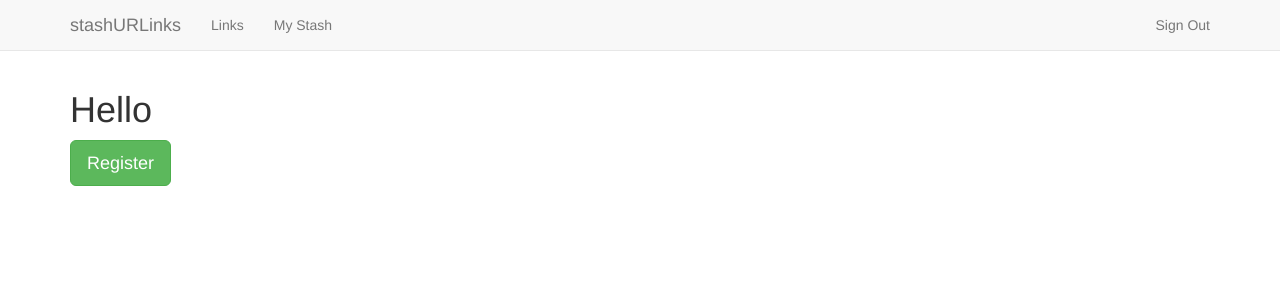
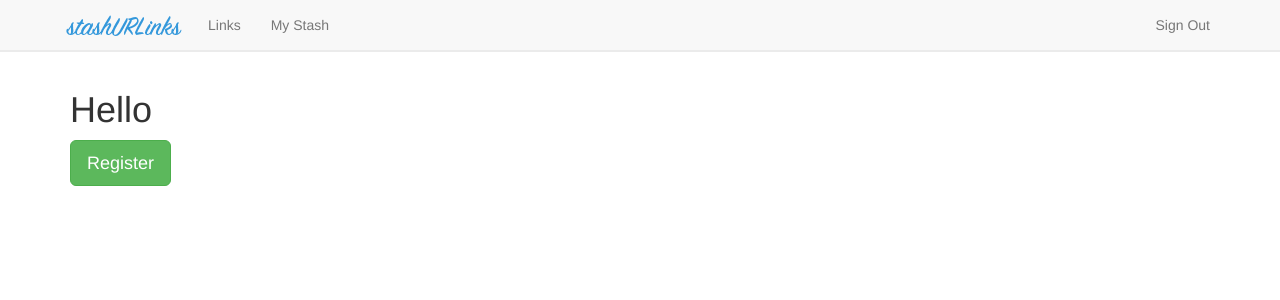
Before and after one commit to nikizh/stashurlinks, a Django app: page / in a window 1280 px wide. Shown: the top 300 px of the page. Run offline with Django 3.2, Linux system fonts and the light colour scheme; the visitor is signed in with stand-in values (Sample User, id 1); parts of the project's set-up code (start-up, migrations or seed data) failed here and were passed over; some libraries are stand-ins or nearby versions.

Commit message:
Minor UI changes

```diff
--- a/stashmarksProj/settings.py
+++ b/stashmarksProj/settings.py
@@ -117,5 +117,5 @@ LOGIN_REDIRECT_URL = '/mystash'
 SITE_ID = 2
 
 #auth
-ACCOUNT_EMAIL_REQUIRED = False
+ACCOUNT_EMAIL_REQUIRED = True
 ACCOUNT_EMAIL_VERIFICATION = "none"
--- a/static/css/style.css
+++ b/static/css/style.css
@@ -1,3 +1,14 @@
 body {
     padding-top: 70px;
 }
+
+.navbar-brand {
+    height: 50px;
+    padding: 9px 9px;
+    line-height: 32px;
+}
+
+.navbar-default {
+    background-color: rgba(248, 248, 248, 0.9);
+    border-bottom: 2px solid #EBEBEB;
+}
--- a/templates/stashmarksApp/base.html
+++ b/templates/stashmarksApp/base.html
@@ -45,7 +45,7 @@
             </button>
 
             <a class="navbar-brand" href="{% url 'index' %}">
-                stashURLinks
+                <img src="{% static 'images/logo.png' %}">
             </a>
 
         </div>
```
Also changed, not shown: static/images/logo.png.
